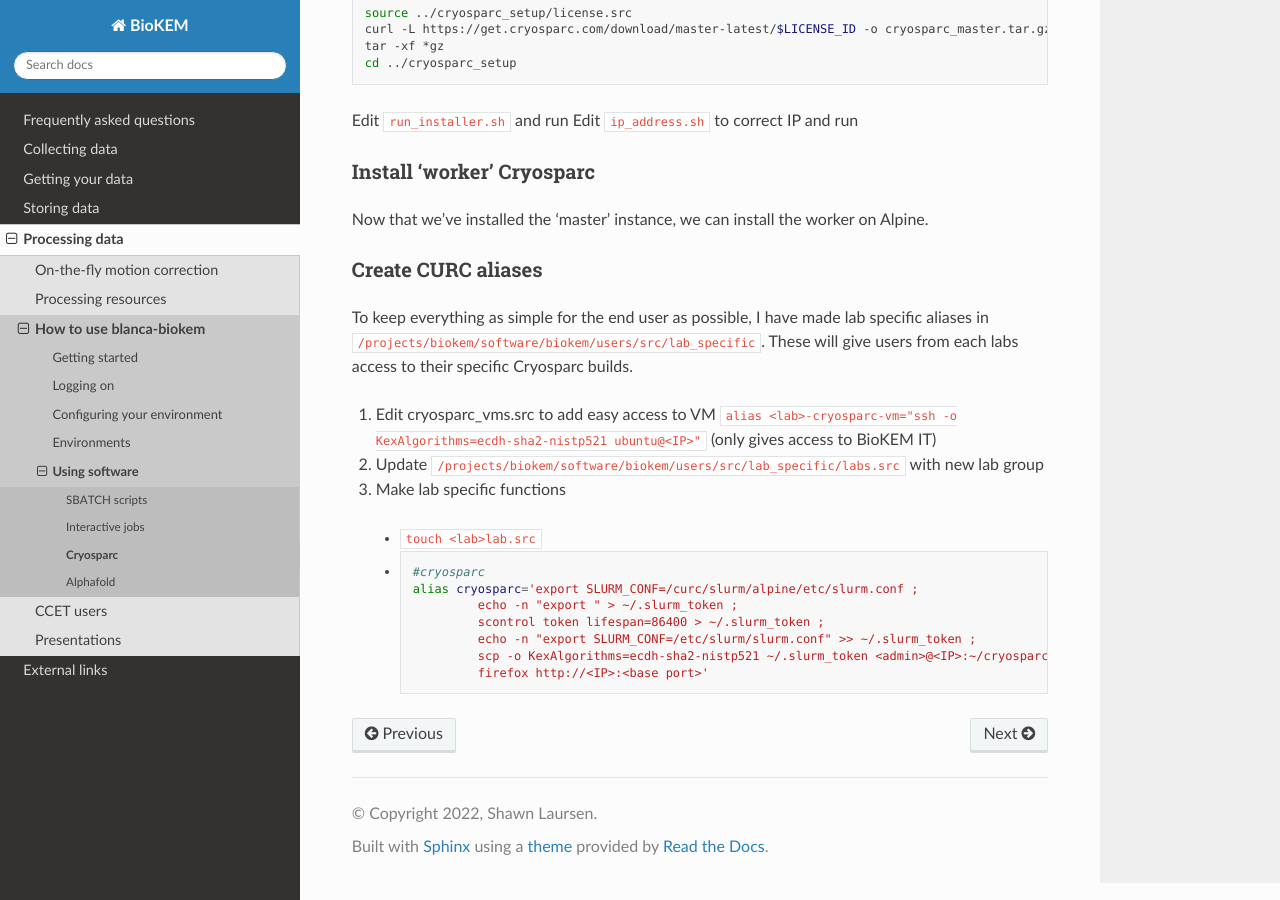
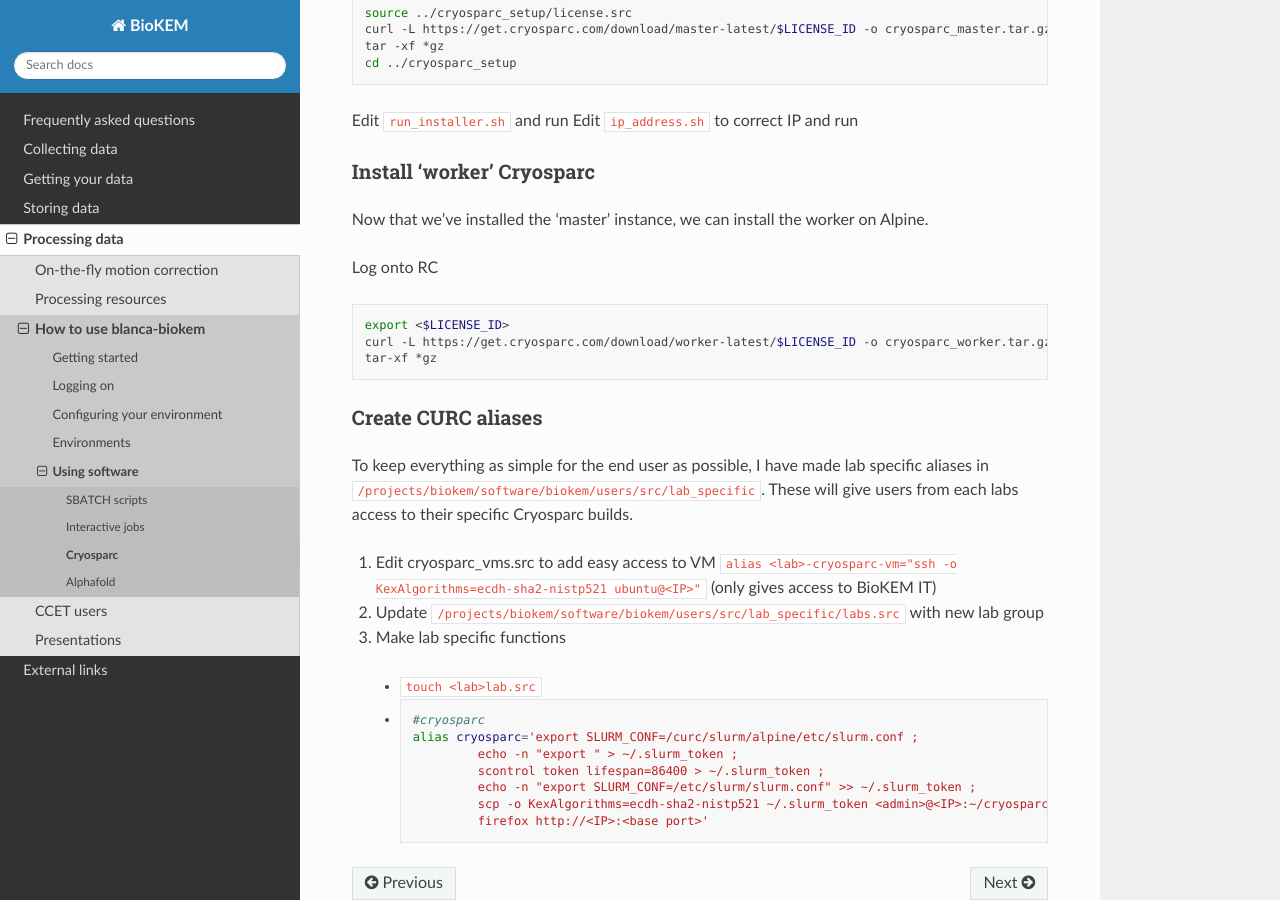
Before and after one commit to CU-BioKEM/user-guide, a Sphinx documentation site: the page built from docs/source/processing/using_software/cryosparc.rst, in a window 1280 px wide and 900 px high, scrolled down 4065 px. Built offline with Sphinx 7.4.7 and the Read the Docs theme 2.0.0, drawn with Linux system fonts in a browser that asks for light colours.

Commit message:
more cryosparc

```diff
--- a/docs/source/processing/using_software/cryosparc.rst
+++ b/docs/source/processing/using_software/cryosparc.rst
@@ -232,7 +232,13 @@ Install 'worker' Cryosparc
 ^^^^^^^^^^^^^^^^^^^^^^^^^^
 Now that we've installed the 'master' instance, we can install the worker on Alpine.
 
+Log onto RC
 
+.. code-block:: bash
+
+  export <$LICENSE_ID>
+  curl -L https://get.cryosparc.com/download/worker-latest/$LICENSE_ID -o cryosparc_worker.tar.gz
+  tar-xf *gz
 
 
 .. _Cryo aliases:
```
